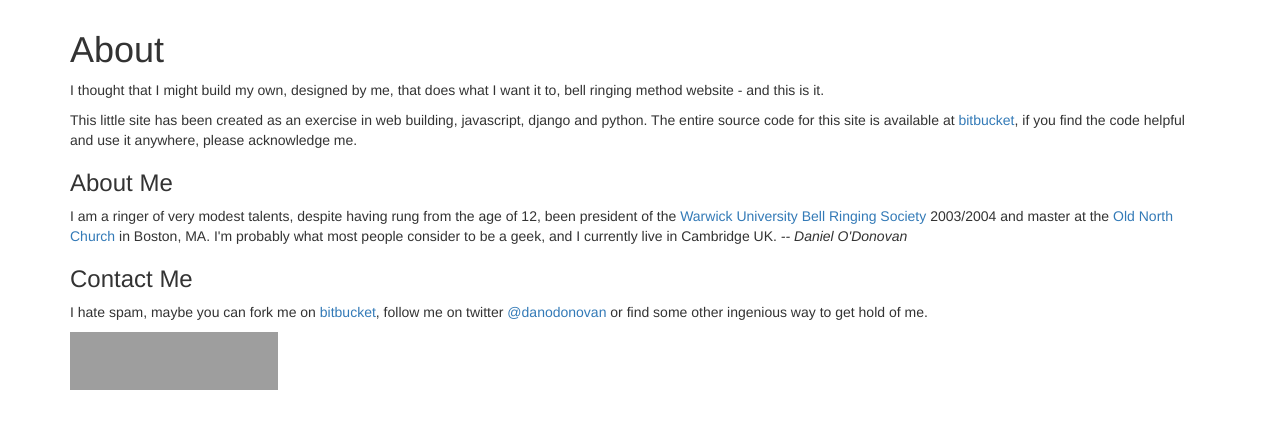
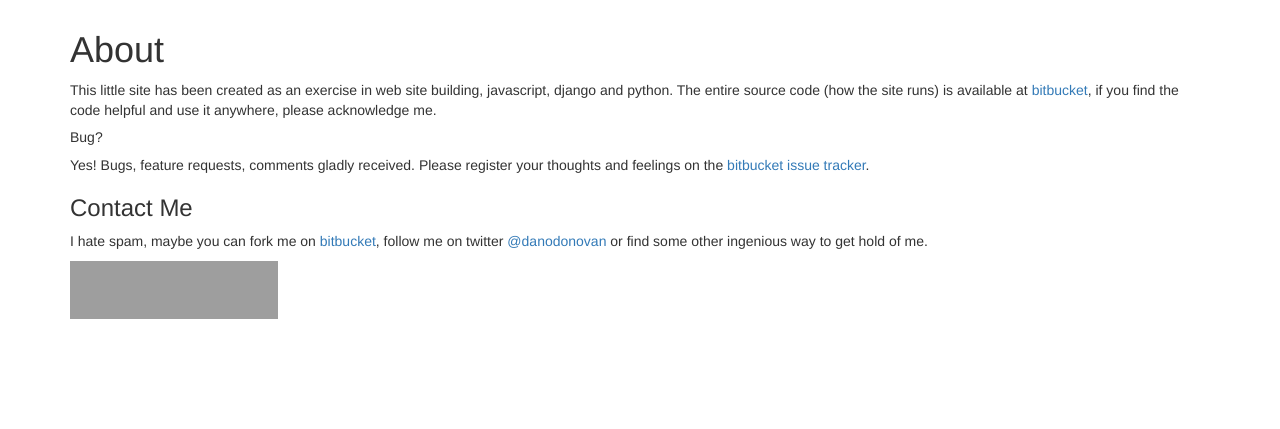
Before and after one commit to danodonovan/campanologia, a Django app: page /about/ in a window 1280 px wide. Shown: the part 50-479 px from the top of the page. Run offline with Django 3.2, Linux system fonts and the light colour scheme; parts of the project's set-up code (start-up, migrations or seed data) failed here and were passed over; some libraries are stand-ins or nearby versions; grey boxes are pictures that could not be loaded.

Commit message:
less personal about me

```diff
--- a/templates/about.html
+++ b/templates/about.html
@@ -5,23 +5,16 @@
     <h1 xmlns="http://www.w3.org/1999/html">About</h1>
 
     <p>
-        I thought that I might build my own, designed by me, that does what I want it to, bell ringing method website -
-        and this is it.
-    </p>
-
-    <p>
-        This little site has been created as an exercise in web building, javascript, django and python. The entire source
-        code for this site is available at <a href="https://bitbucket.org/danodonovan/campanologia">bitbucket</a>,
+        This little site has been created as an exercise in web site building, javascript, django and python.
+        The entire source code (how the site runs) is available at
+        <a href="https://bitbucket.org/danodonovan/campanologia">bitbucket</a>,
         if you find the code helpful and use it anywhere, please acknowledge me.
     </p>
 
-    <h3>About Me</h3>
+    <h5>Bug?</h5>
     <p>
-        I am a ringer of very modest talents, despite having rung from the age of 12, been president of the
-        <a href="http://www2.warwick.ac.uk/sunion/wubrs/">Warwick University Bell Ringing Society</a> 2003/2004 and
-        master at the <a href="http://bellringers.scripts.mit.edu/www/change-ringing/in-new-england/old-north-church">
-        Old North Church</a> in Boston, MA. I'm probably what most people consider to be a geek, and I currently live in
-        Cambridge UK. <i>-- Daniel O'Donovan</i>
+        Yes! Bugs, feature requests, comments gladly received. Please register your thoughts and feelings on the
+        <a href="https://bitbucket.org/danodonovan/campanologia/issues?status=new&status=open">bitbucket issue tracker</a>.
     </p>
 
     <h3>Contact Me</h3>
@@ -34,5 +27,4 @@
         <img src="http://stackoverflow.com/users/flair/228152.png" width="208" height="58" alt="profile for danodonovan at Stack Overflow, Q&amp;A for professional and enthusiast programmers" title="profile for danodonovan at Stack Overflow, Q&amp;A for professional and enthusiast programmers">
     </a>
 
-
 {% endblock %}
```
